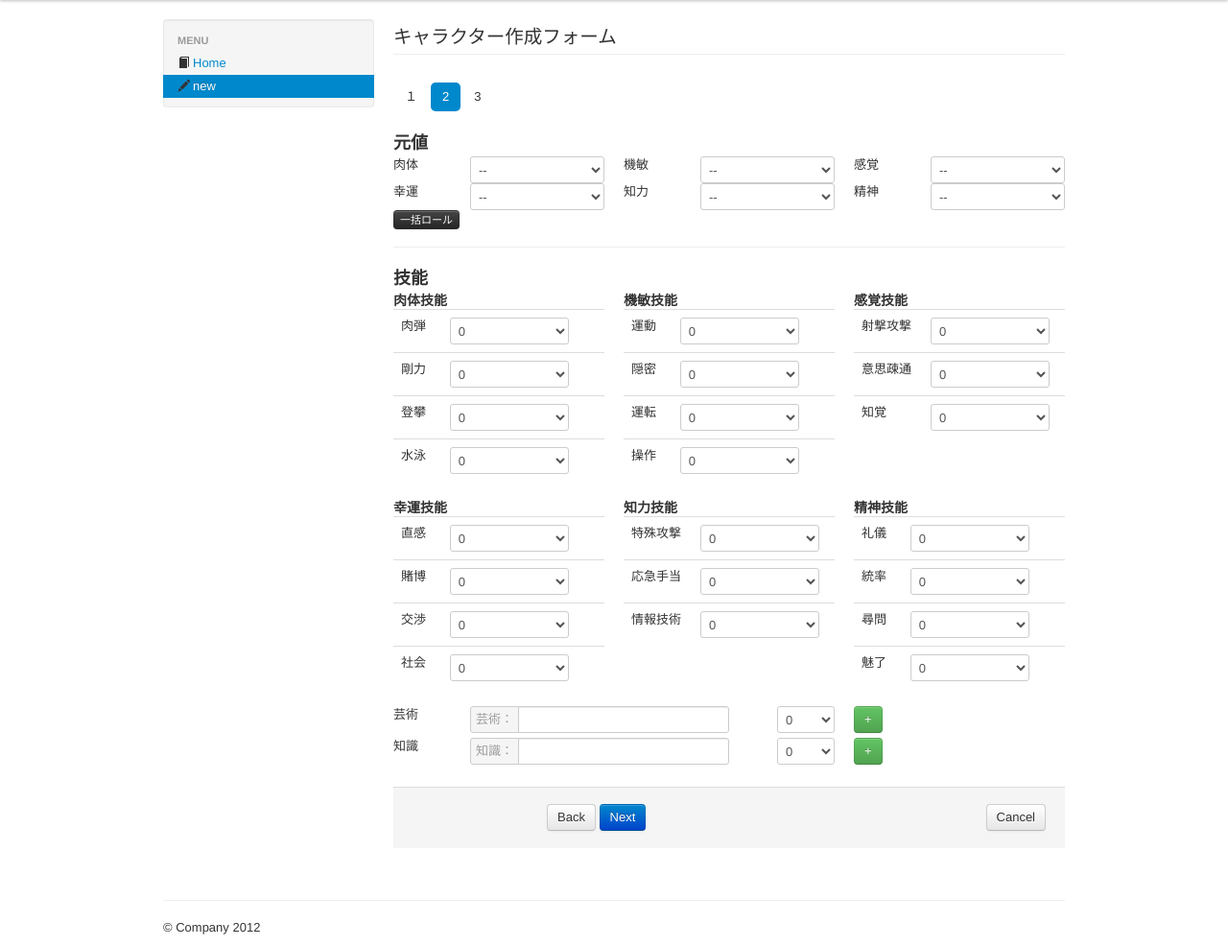
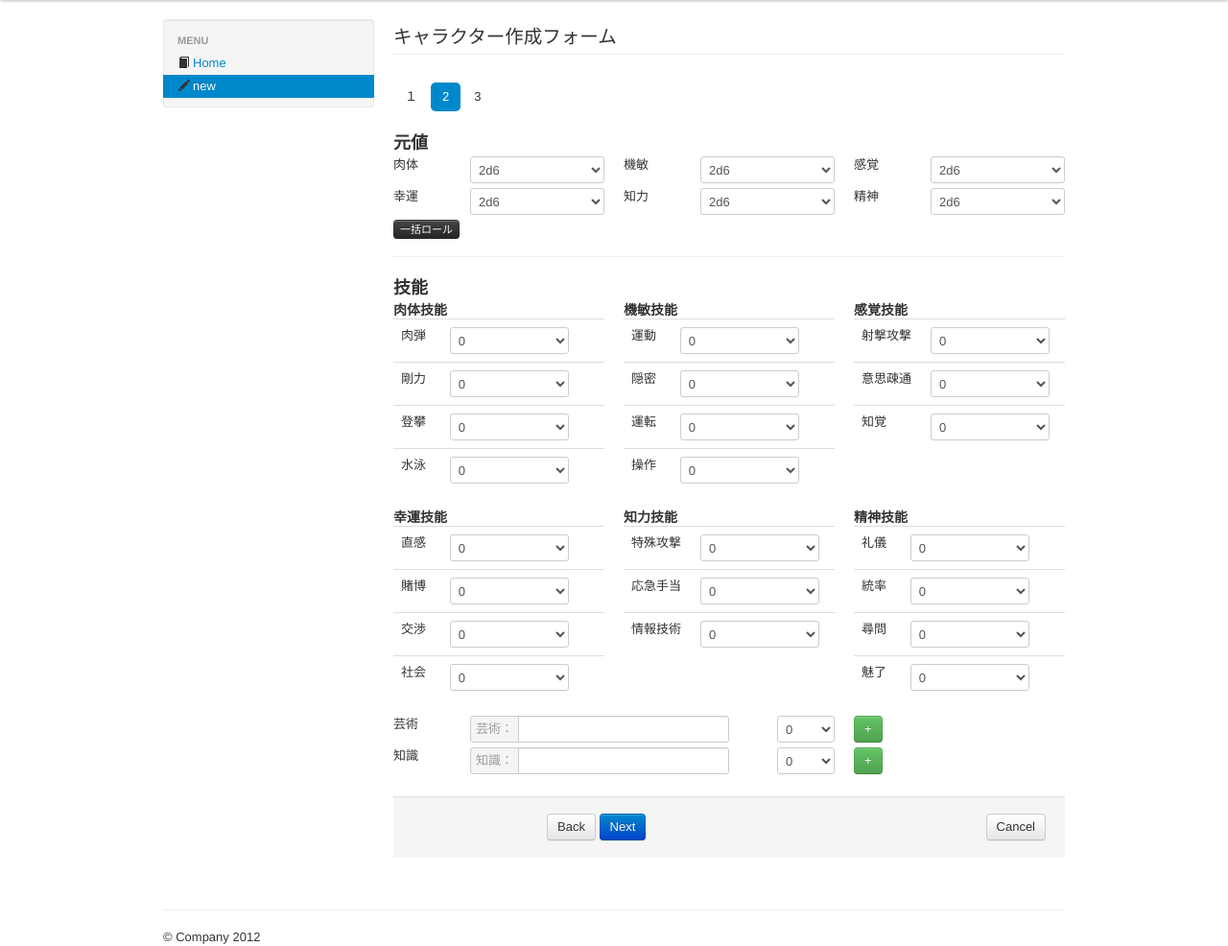
Before and after one commit to mshrkato/parasiteweb, a Python web app: template src/template/charactermake_skill.html in a window 1280 px wide. Shown: the part 40-1026 px from the top of the page at 96% size. Run offline with Jinja, Linux system fonts and the light colour scheme; the template is opened without the code that fills it, so the values that code supplies are empty; some libraries are stand-ins or nearby versions.

Commit message:
implement form validations on charactermake_skill

```diff
--- a/src/static/css/parasiteweb.css
+++ b/src/static/css/parasiteweb.css
@@ -50,3 +50,21 @@ td.label{
 .item{
   list-style-type : none;
 }
+
+.parameterInput{
+	margin-bottom: 5px;
+}
+
+.parameterInput-group .input-help-block, .parameterInput-group.error {
+  color: #b94a48;
+}
+.parameterInput-group.error select {
+  color: #b94a48;
+  border-color: #b94a48;
+}
+.parameterInput-group.error select:focus {
+  border-color: #953b39;
+  -webkit-box-shadow: 0 0 6px #d59392;
+  -moz-box-shadow: 0 0 6px #d59392;
+  box-shadow: 0 0 6px #d59392;
+}
--- a/src/static/js/charamake.js
+++ b/src/static/js/charamake.js
@@ -53,7 +53,7 @@ var jobOfAnimal = [
 //読みこみ完了後に処理
 jQuery(function () {
 	//元値
-	$('.original').append($('<option></option>').html('--'));
+	$('.original').append($('<option></option>').attr('value',0).html('2d6'));
 	for(var i = 2; i <= 12; i++){
 		$('.original').append($('<option></option>').attr('value',i).html(i));
 	}
--- a/src/template/charactermake.html
+++ b/src/template/charactermake.html
@@ -66,7 +66,7 @@
             </ul>
           </div><!--/.well -->
         </div><!--/span-->
-        <div class="span6"><!-- キャラシート作成フォーム -->
+        <div class="span9"><!-- キャラシート作成フォーム -->
 	    <form method="post" class="form-horizontal">
 	    <fieldset>
           	<legend>キャラクター作成フォーム</legend>
--- a/src/template/charactermake_skill.html
+++ b/src/template/charactermake_skill.html
@@ -80,32 +80,56 @@
 					<div class="offset6 span3 align-right">
 					</div>
 				</div>
-			    <div class="row">
-			    	<div class="span1"><p class="vertical-center">肉体</p></div>
+			    <div class="row parameterInput">
+			    	<div class="span3">
+			    		<div class="row parameterInput-group">
+					    	<div class="span1">肉体</div>
 					    	<div class="span2">
 		   						<select name="selectpow" class="original span2" id="selectpow"></select>
 							</div>
+			    		</div>
+			    	</div>
+			    	<div class="span3">
+			    		<div class="row parameterInput-group">
 					    	<div class="span1">機敏</div>
 					    	<div class="span2">
 		   						<select name="selectagi" class="original span2" id="selectagi"></select>
 							</div>
+			    		</div>
+			    	</div>
+			    	<div class="span3">
+			    		<div class="row parameterInput-group">
 					    	<div class="span1">感覚</div>
 					    	<div class="span2">
 		   						<select name="selectfeal" class="original span2" id="selectfeal"></select>
 							</div>
 			    		</div>
-			    <div class="row">
+			    	</div>
+			    </div>
+			    <div class="row parameterInput">
+			    	<div class="span3">
+			    		<div class="row parameterInput-group">
 					    	<div class="span1">幸運</div>
 					    	<div class="span2">
 		   						<select name="selectluc" class="original span2" id="selectluc"></select>
 							</div>
+			    		</div>
+			    	</div>
+			    	<div class="span3">
+			    		<div class="row parameterInput-group">
 					    	<div class="span1">知力</div>
 					    	<div class="span2">
 		   						<select name="selectint" class="original span2" id="selectint"></select>
 							</div>
+			    		</div>
+			    	</div>
+			    	<div class="span3">
+			    		<div class="row parameterInput-group">
 					    	<div class="span1">精神</div>
 					    	<div class="span2">
 		   						<select name="selectment" class="original span2" id="selectment"></select>
+							</div>
+			    		</div>
 			    	</div>
 			    </div>
 			    <div>
@@ -267,7 +291,7 @@
 		        <input type="hidden" name="key" value="{{ sheet.key }}">
 		        <!-- next-->
 				<div class="form-actions">
-					<button type="submit" class="btn btn" name="command" value="back">Back</button>
+					<button type="submit" class="btn btn" name="command" value="back" immediate="true">Back</button>
 					<button type="submit" class="btn btn-primary" name="command" value="next">Next</button>
 		 			<div class="pull-right">
 						<button type="submit" class="btn btn" name="command" value="cancel">Cancel</button>
@@ -292,6 +316,36 @@
     <!-- Placed at the end of the document so the pages load faster -->
     <script type="text/javascript" src="/js/jquery-1.7.2.min.js"></script>
     <script type="text/javascript" src="/js/charamake.js"></script>
+    <script type="text/javascript" src="/js/jquery.validate_modify.js"></script>
+    <script type="text/javascript" src="/js/jquery.validation.functions.js"></script>
+	<script type="text/javascript">
+	            jQuery(function(){
+	                $("#selectpow").validate({
+	                    expression: "if (VAL != '0') return true; else return false;",
+	                    message: "2d6で振って下さい"
+	                });
+	                $("#selectagi").validate({
+	                    expression: "if (VAL != '0') return true; else return false;",
+	                    message: "2d6で振って下さい"
+	                });
+	                $("#selectfeal").validate({
+	                    expression: "if (VAL != '0') return true; else return false;",
+	                    message: "2d6で振って下さい"
+	                });
+	                $("#selectluc").validate({
+	                    expression: "if (VAL != '0') return true; else return false;",
+	                    message: "2d6で振って下さい"
+	                });
+	                $("#selectint").validate({
+	                    expression: "if (VAL != '0') return true; else return false;",
+	                    message: "2d6で振って下さい"
+	                });
+	                $("#selectment").validate({
+	                    expression: "if (VAL != '0') return true; else return false;",
+	                    message: "2d6で振って下さい"
+	                });
+                });
+	</script>
 
     <!--
     <script src="../assets/js/bootstrap-transition.js"></script>
```
Also changed, not shown: src/static/js/jquery.validate_modify.js (added). Lines whose indentation alone changed are shown as unchanged.
